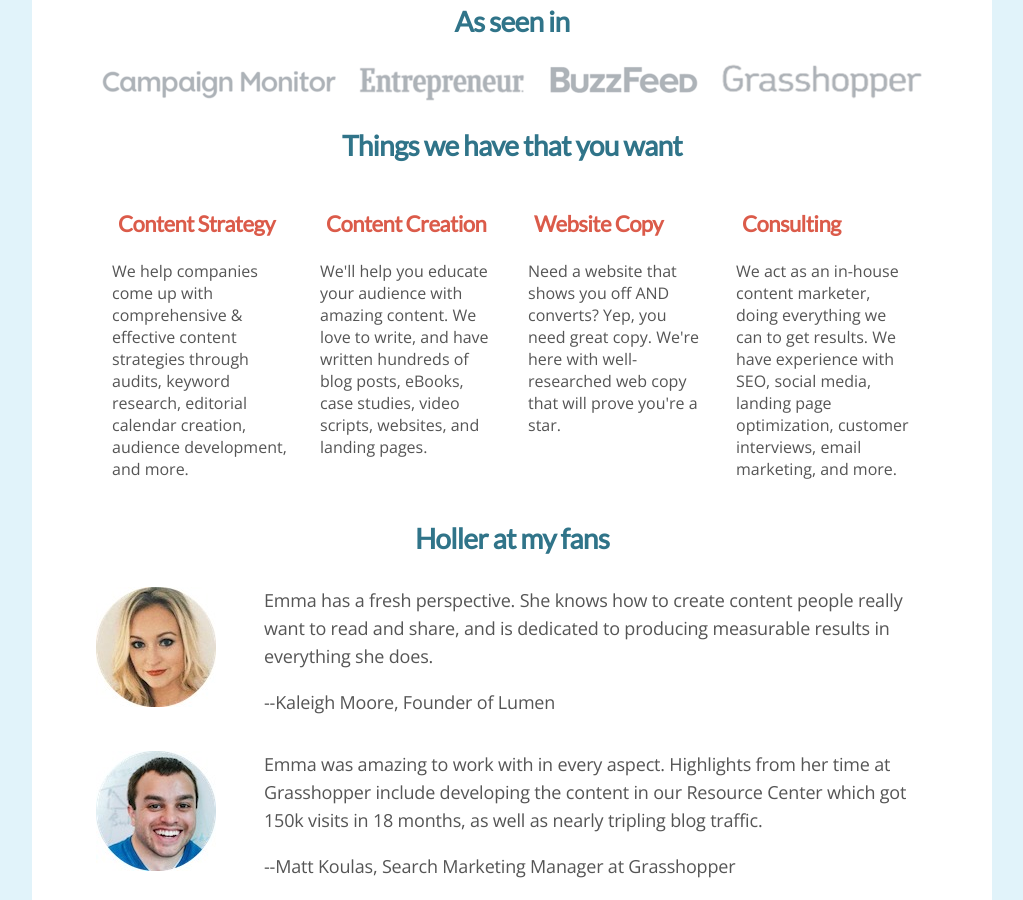
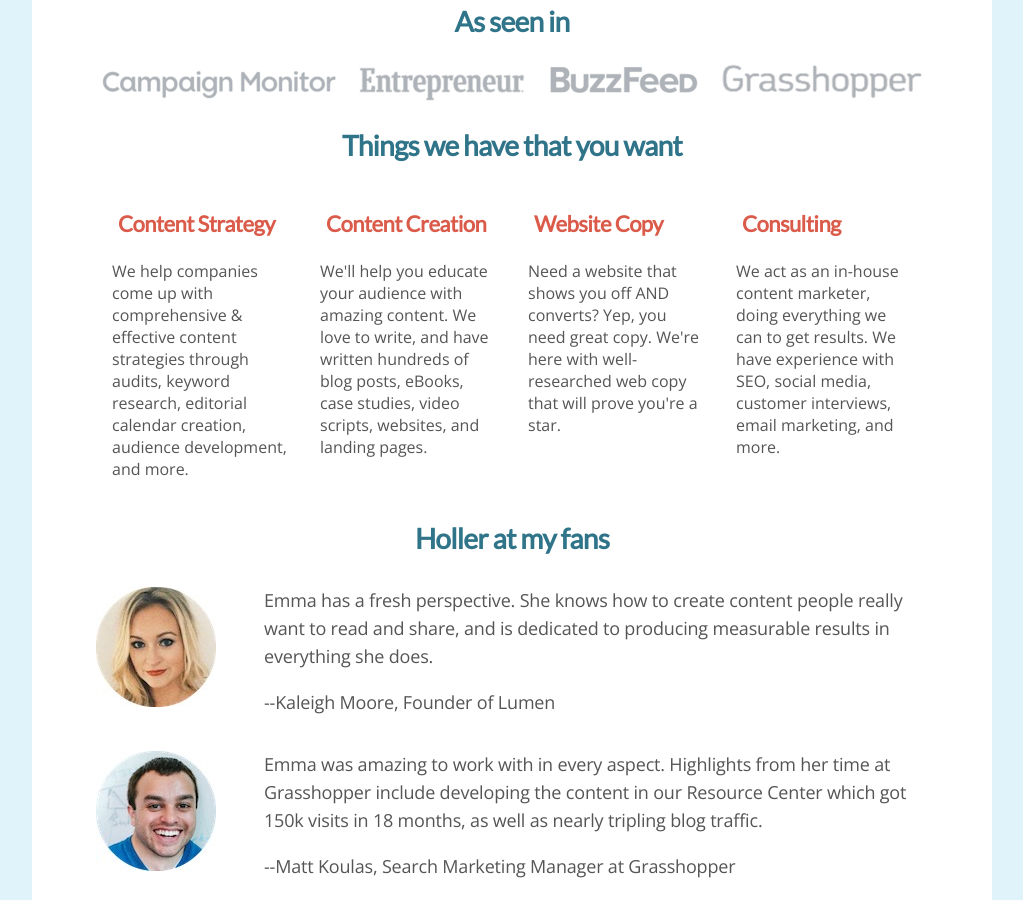
Before and after one commit to emmalepsy/emmalepsy.github.io, a Jekyll site: the page index.html, which Jekyll copies as it is, in a window 1280 px wide and 900 px high, scrolled down 1020 px. Shown: the whole window, without its empty margins (128-1151 px from the left). Built offline with Jekyll 4.4.1, drawn with Linux system fonts in a browser that asks for light colours; nearby versions of some CDN libraries; a style sheet for code colours, icons or effects is not loaded.

Commit message:
Update index.html

```diff
--- a/index.html
+++ b/index.html
@@ -148,8 +148,7 @@
 	  <h2 class="holler center"><span class="mega-octicon octicon-puzzle"></span></h2>
 	  <h3 class="holler">Consulting</h3>
 	  <p class="holler small">
-            We act as an in-house content marketer, doing everything we can to get results. We have experience with SEO, social media, landing page
-            optimization, customer interviews, email marketing, and more.
+            We act as an in-house content marketer, doing everything we can to get results. We have experience with SEO, social media, customer interviews, email marketing, and more.
 	  </p>
 	</div>
       </div>
```
